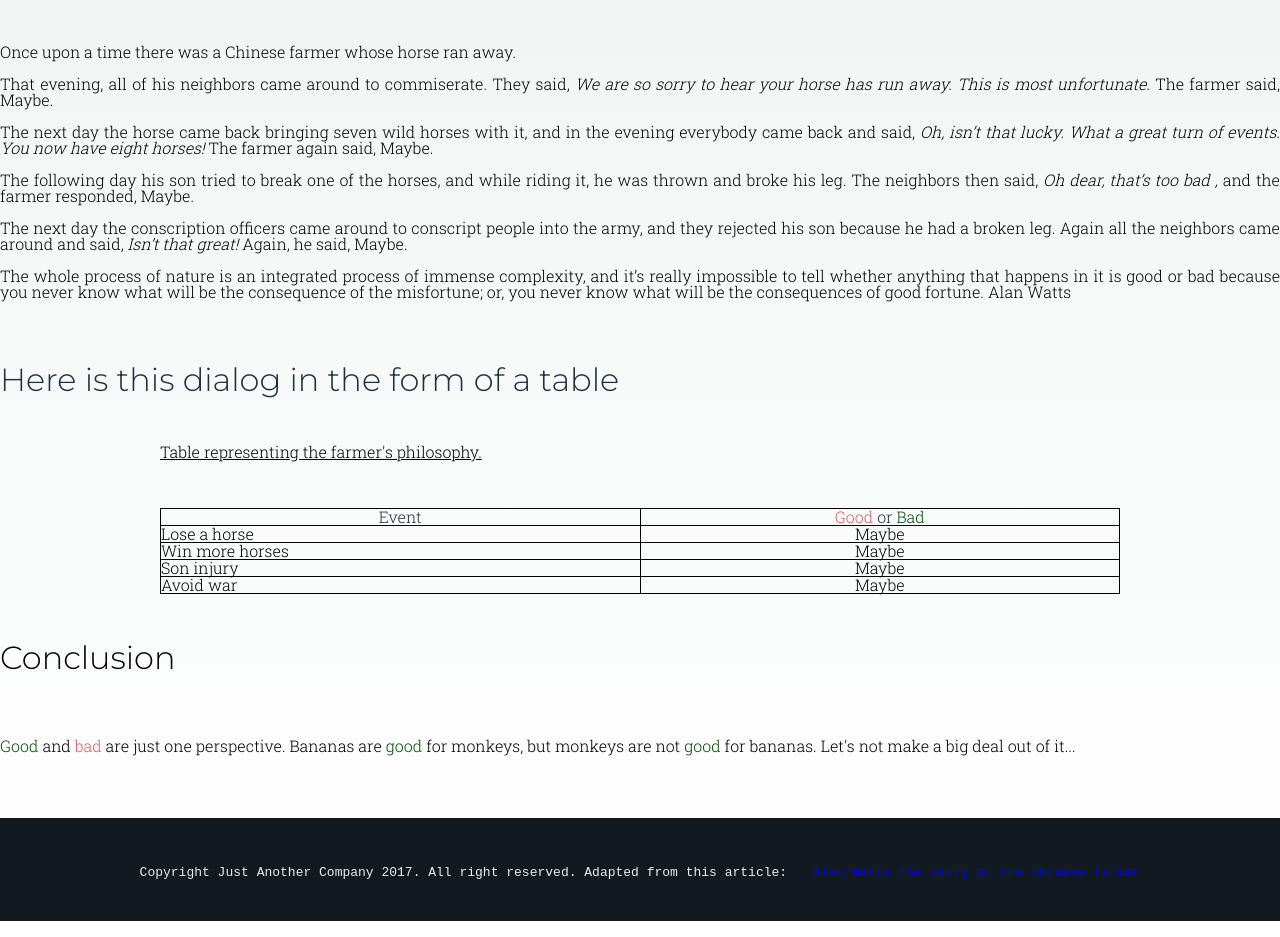
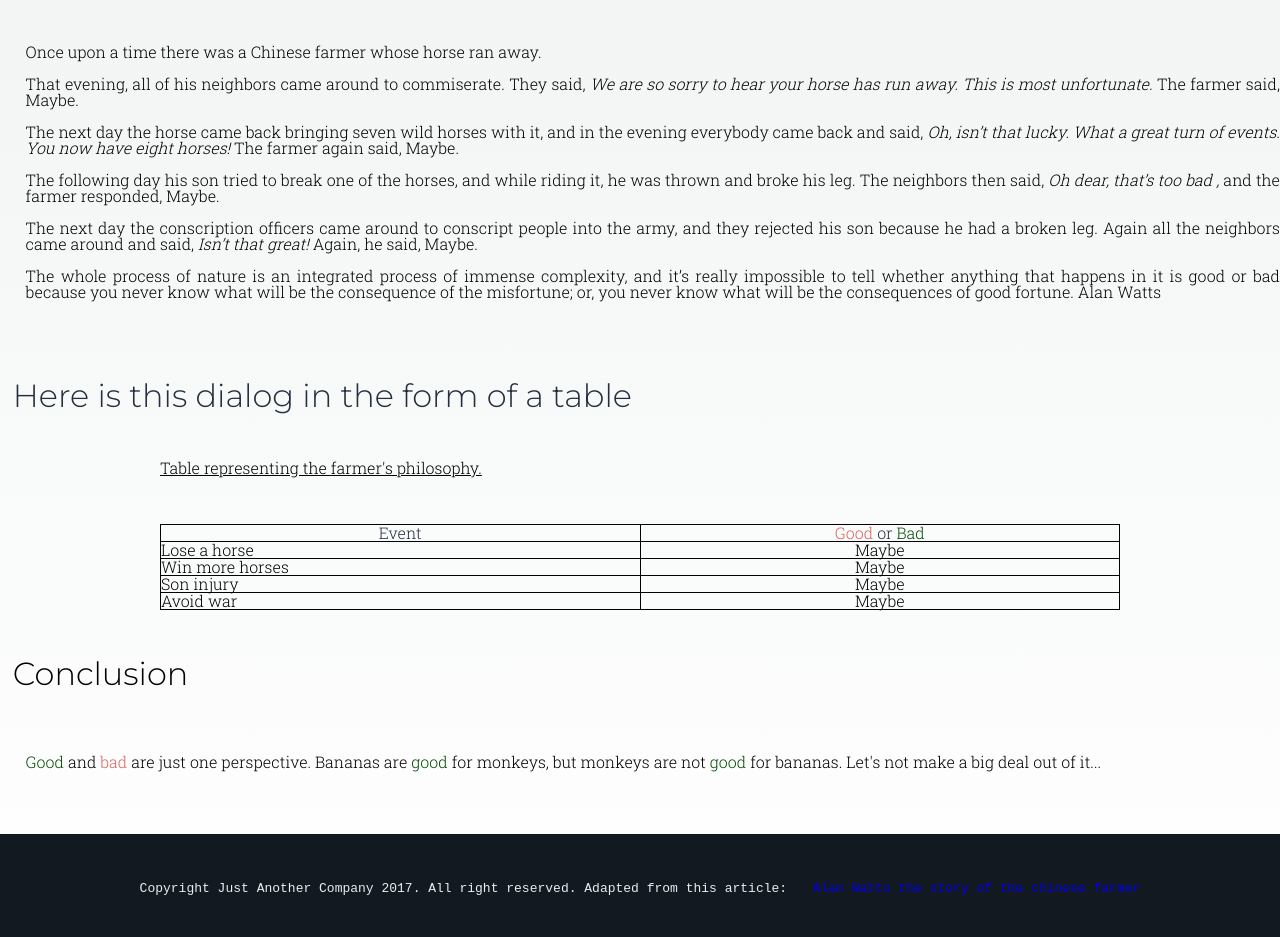
Before and after one commit to aloiszweber/Progressive-enhancement, a plain HTML site: page progressive-enhancement.html in a window 1280 px wide. Shown: the part 667-1604 px from the top of the page. Drawn offline with Linux system fonts and the light colour scheme.

Commit message:
Correction of the new design

```diff
--- a/index.scss
+++ b/index.scss
@@ -43,6 +43,7 @@ body {
     #paragraphs p {
 
     margin-bottom: 2vh;
+    margin-left: 2vw;
 
 
 }
@@ -59,12 +60,15 @@ body {
         margin-bottom: 6vh;
         font-family: 'Montserrat', sans-serif;
         color:#232f3e;
+        margin-left: 1vw;
 
     }
 
     ul {
         display: flex;
-        gap: 1vh;;
+        gap: 1vh;
+        margin-left: 2vw;
+
     li {
 
     }
@@ -115,10 +119,12 @@ body {
     h2 {
         font-size: xx-large;
         font-family: 'Montserrat', sans-serif;
+        margin-left: 1vw;
     }
 
     .style_test {
         margin-top: 8vh;
+        margin-left: 2vw;
 
         .G {
             color: rgb(3, 75, 3);
--- a/progressive-enhancement.html
+++ b/progressive-enhancement.html
@@ -89,12 +89,12 @@
         leg. Again all the neighbors came around and said,
         <q class="neighbors">Isn’t that great!</q> Again, he said,
         <q class="farmer"><em>Maybe</em>. </q
-        > </p> The whole process of nature is an integrated process of immense
+        > </p> <p> The whole process of nature is an integrated process of immense
         complexity, and it’s really impossible to tell whether anything that
         happens in it is <span class="G"> good </span> or
         <span class="B"> bad </span> because you never know what will be the
         consequence of the misfortune; or, you never know what will be the
-        consequences of <span class="G"> good </span> fortune. Alan Watts
+        consequences of <span class="G"> good </span> fortune. Alan Watts </p>
         </div>
 
       <h2>Here is this dialog in the form of a table</h2>
```
Also changed, not shown: index.css, 1 other file.
